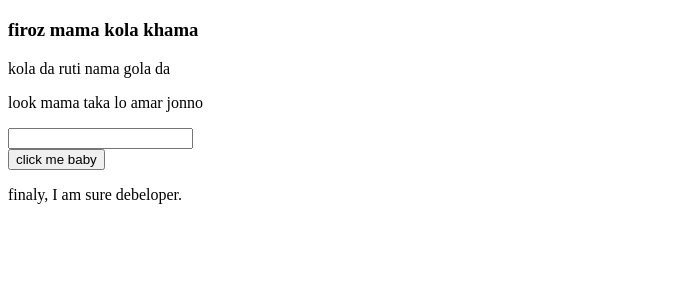
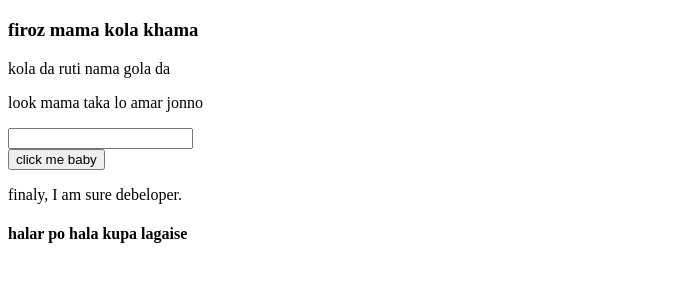
Before and after one commit to elias786/My-Second-Website, a plain HTML site: page index.html in a window 1280 px wide. Shown: the part 61-342 px from the top of the page, without its empty margins (0-675 px from the left). Drawn offline with Linux system fonts and the light colour scheme.

Commit message:
new hedding hala

```diff
--- a/index.html
+++ b/index.html
@@ -17,5 +17,6 @@
     <br>
     <button>click me baby</button>
     <p>finaly, I am sure debeloper.</p>
+    <h4>halar po hala kupa lagaise</h4>
 </body>
 </html>
```
